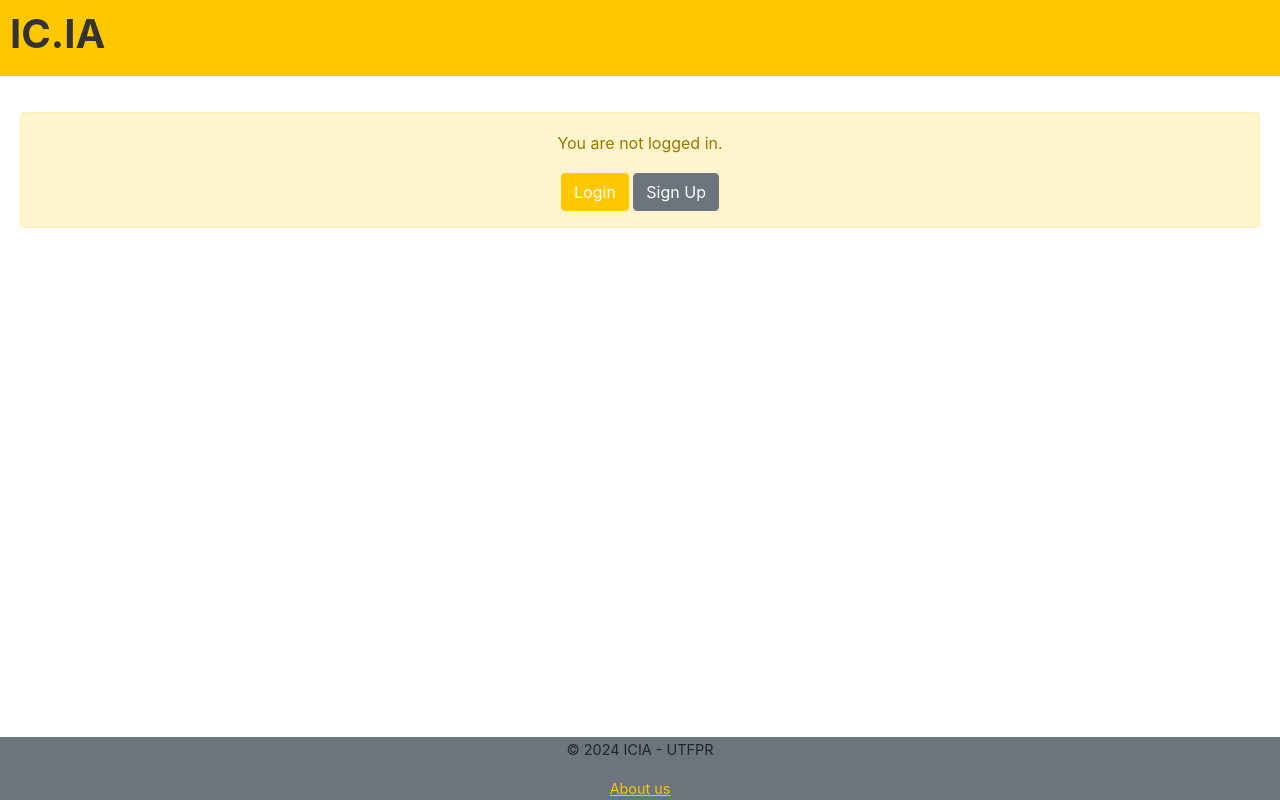
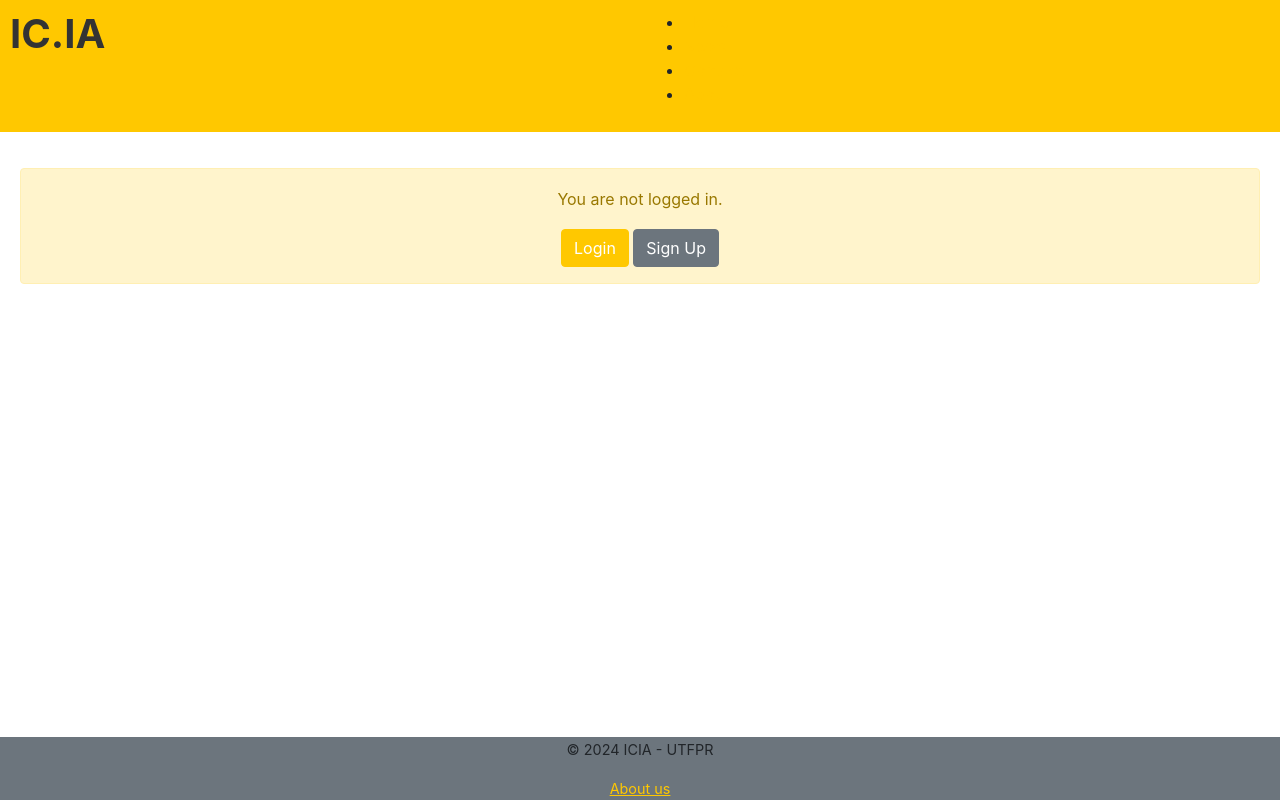
Before and after one commit to Martoto/icia-webapp, a Django app: page / in a window 1280 px wide. Run offline with Django 5.2, Linux system fonts and the light colour scheme; some libraries are stand-ins or nearby versions.

Commit message:
home page

```diff
--- a/icia/templates/base.html
+++ b/icia/templates/base.html
@@ -13,10 +13,27 @@
 </head>
 
 <header>
-  <h1><a class="logo" href="{% url 'home' %}">IC.IA</a></h1>
+  <div class="row">
+    <div class="col">
+      <h1><a class="logo" href="{% url 'home' %}">IC.IA</a></h1>
+    </div>
+    <div text-align="right" class="col">
+        <ul>
+          <li><a href="default.asp">Home</a></li>
+          <li><a href="news.asp">News</a></li>
+          <li><a href="contact.asp">Contact</a></li>
+          <li><a href="about.asp">About</a></li>
+        </ul>
+        {% if user.is_authenticated %}
+        Hi {{ user.username }}!
+        <form action="{% url 'logout' %}" method="post">
+         {% csrf_token %}
+          <button type="submit">Log Out</button>
+        </form>
+        {% endif %}
+    </div>
+  </div>
 </header>
-
-<body class="body">
 
   <main>
     <p>
--- a/icia/templates/home.html
+++ b/icia/templates/home.html
@@ -6,17 +6,13 @@
 {% block title %}Home{% endblock %}
 
 {% block content %}
-{% if user.is_authenticated %}
-Hi {{ user.username }}!
-<form action="{% url 'logout' %}" method="post">
-  {% csrf_token %}
-  <button type="submit">Log Out</button>
-</form>
-{% else %}
+{% if not user.is_authenticated %}
+
 <div class="alert alert-warning">
   <p>{% trans "You are not logged in." %}</p>
   <a href="{% url 'login' %}" class="btn btn-primary">{% trans "Login" %}</a>
   <a href="{% url 'signup' %}" class="btn btn-secondary">{% trans "Sign Up" %}</a>
 </div>
 {% endif %}
+
 {% endblock %}
```
